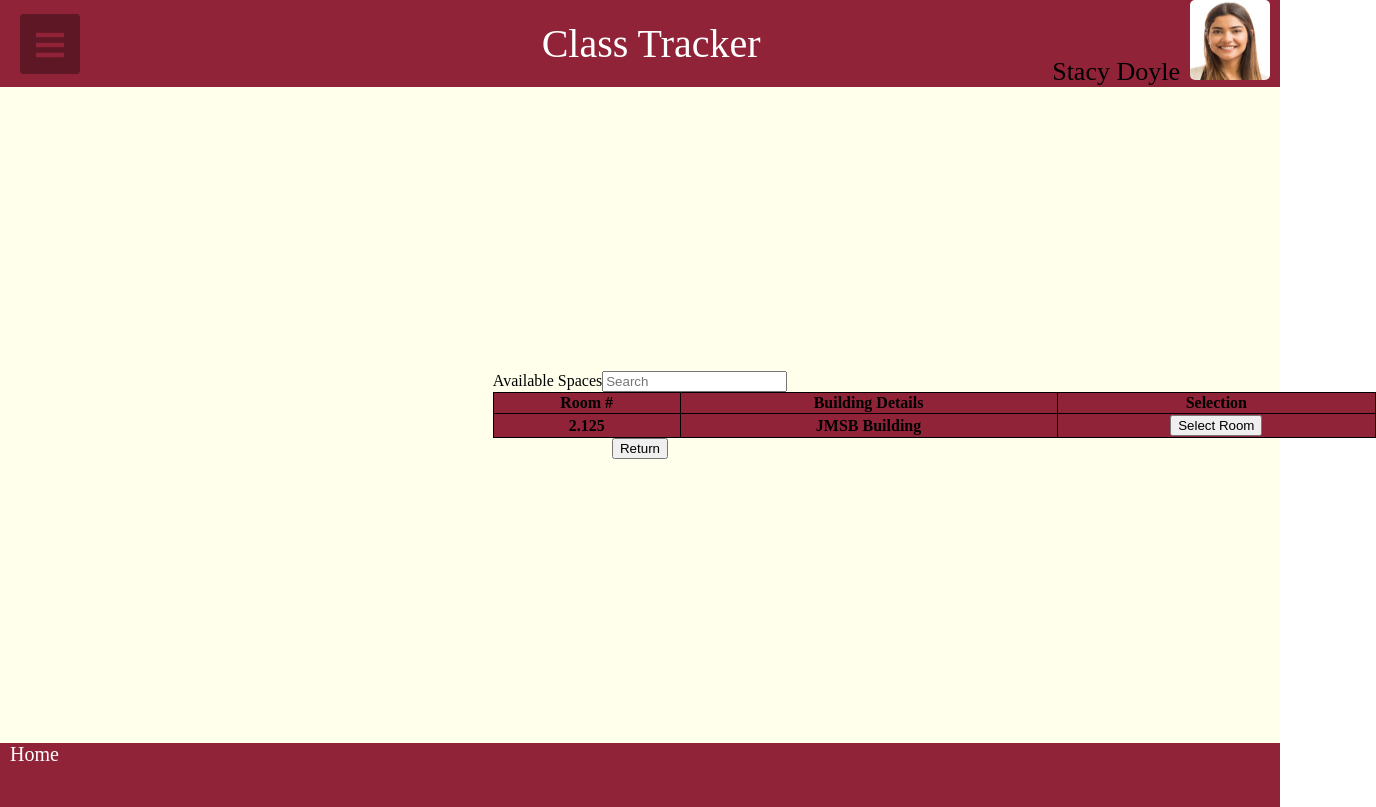
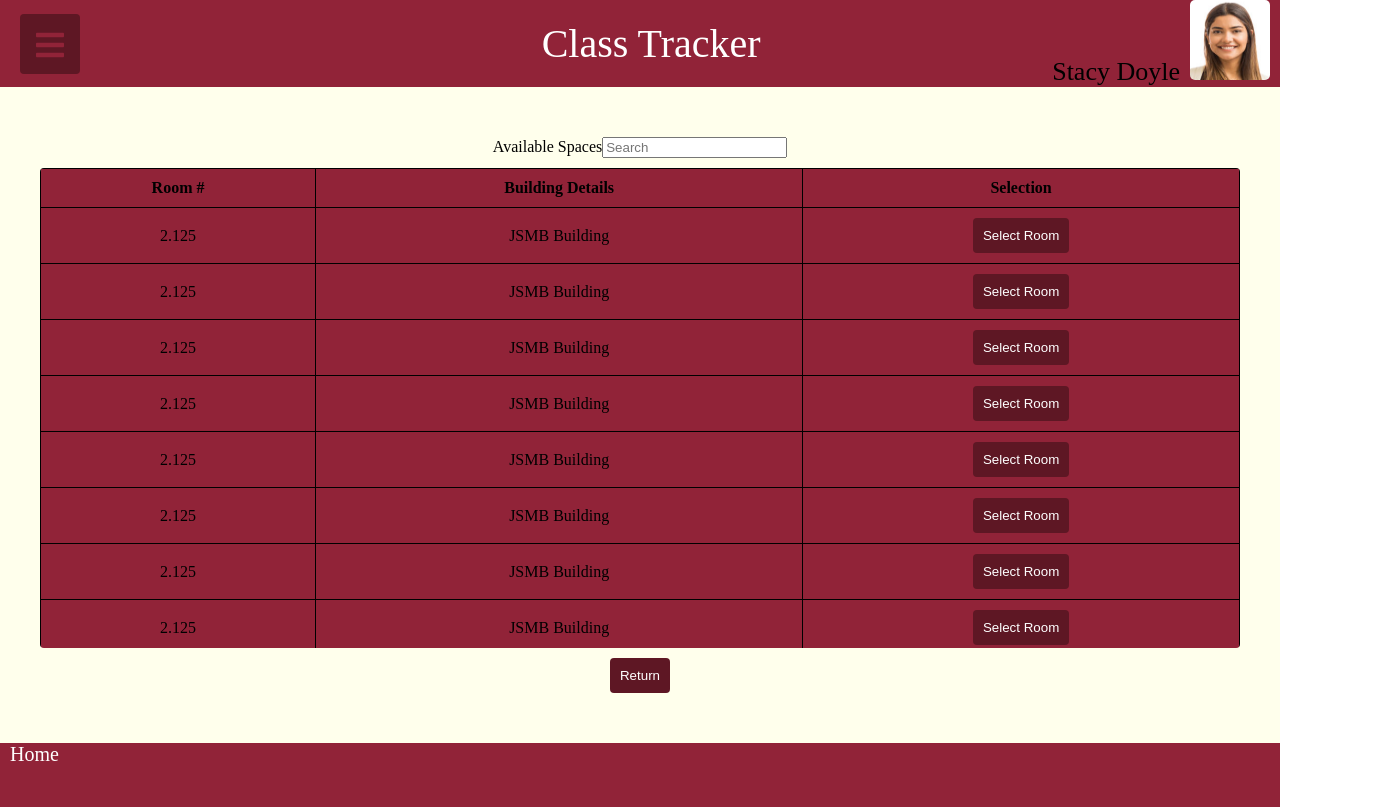
Before and after one commit to denzz312/EmptyClass, a React (Create React App) app: page / in a window 1280 px wide. Shown: the whole page, 1376 px wide, since content can reach past the window. Built offline with nearby package versions, Linux system fonts and the light colour scheme.

Commit message:
SearchResults page added

```diff
--- a/src/App.css
+++ b/src/App.css
@@ -168,16 +168,30 @@ body {
     border-collapse: collapse;
 }
 
+.searchResults{
 
-
-table{
-  border-collapse: collapse;
-  border: 1px solid black;
-  table-layout: auto;
-  width: 300%;
-  background-color: #912338;
 }
 
-tr, th {
-  border: 1px solid black;
+.searchResultsTable{
+    height: 60vh;
+    width: 150vh;
+    display: flex;
+    margin: 10px;
+    border-radius: 4px;
+    justify-content: space-evenly;
+    flex-direction: column;
+    flex-flow: column;
+    overflow: scroll;
 }
+
+.searchResults .table{
+    padding: 100px;
+    color: black;
+    background-color: #912338;
+}
+
+.searchResults .table, .searchResults .table tr, .searchResults .table th, .searchResults .table td{
+    border: 1px solid black;
+    padding: 10px;
+    border-collapse: collapse;
+}
--- a/src/Components/SearchResults.js
+++ b/src/Components/SearchResults.js
@@ -6,10 +6,38 @@ class SearchResults extends React.Component {
         console.log('clicked');
     }
 
+
     render() {
-
+        let data = [{
+            "room": "2.125",
+            "Building": "JSMB Building"
+        }, {
+            "room": "2.125",
+            "Building": "JSMB Building"
+        },{
+            "room": "2.125",
+            "Building": "JSMB Building"
+        },{
+            "room": "2.125",
+            "Building": "JSMB Building"
+        },{
+            "room": "2.125",
+            "Building": "JSMB Building"
+        },{
+            "room": "2.125",
+            "Building": "JSMB Building"
+        },{
+            "room": "2.125",
+            "Building": "JSMB Building"
+        },{
+            "room": "2.125",
+            "Building": "JSMB Building"
+        },{
+            "room": "2.125",
+            "Building": "JSMB Building"
+        }];
         return (
-            <div>
+            <div className = "searchResults">
                 <div>
                     Available Spaces
                     <input
@@ -19,8 +47,8 @@ class SearchResults extends React.Component {
                         name="s"
                     />
                 </div>
-                <div>
-                    <table>
+                <div className = "searchResultsTable">
+                    <table className = "table">
                         <thead>
                             <tr>
                                 <th>Room #</th>
@@ -29,18 +57,25 @@ class SearchResults extends React.Component {
                             </tr>
                         </thead>
                         <tbody>
-                            <tr>
-                                <th>2.125</th>
-                                <th>JMSB Building</th>
-                                <th>
-                                    <button>Select Room</button>
-                                </th>
-                            </tr>
+                        {
+                            data.map((item, index) => {
+                                return(
+                                    <tr key = {index}>
+                                        <td>{item.room}</td>
+                                        <td>{item.Building}</td>
+                                        <td>
+                                            <button className = "buttons">Select Room</button>
+                                        </td>
+                                    </tr>
+                                )
+                            })
+                        }
+
                         </tbody>
                     </table>
                 </div>
                 <div>
-                    <button className="ReturnButton"
+                    <button className="buttons"
                         onClick={this.handleJoin}>
                         Return
                     </button>
```
